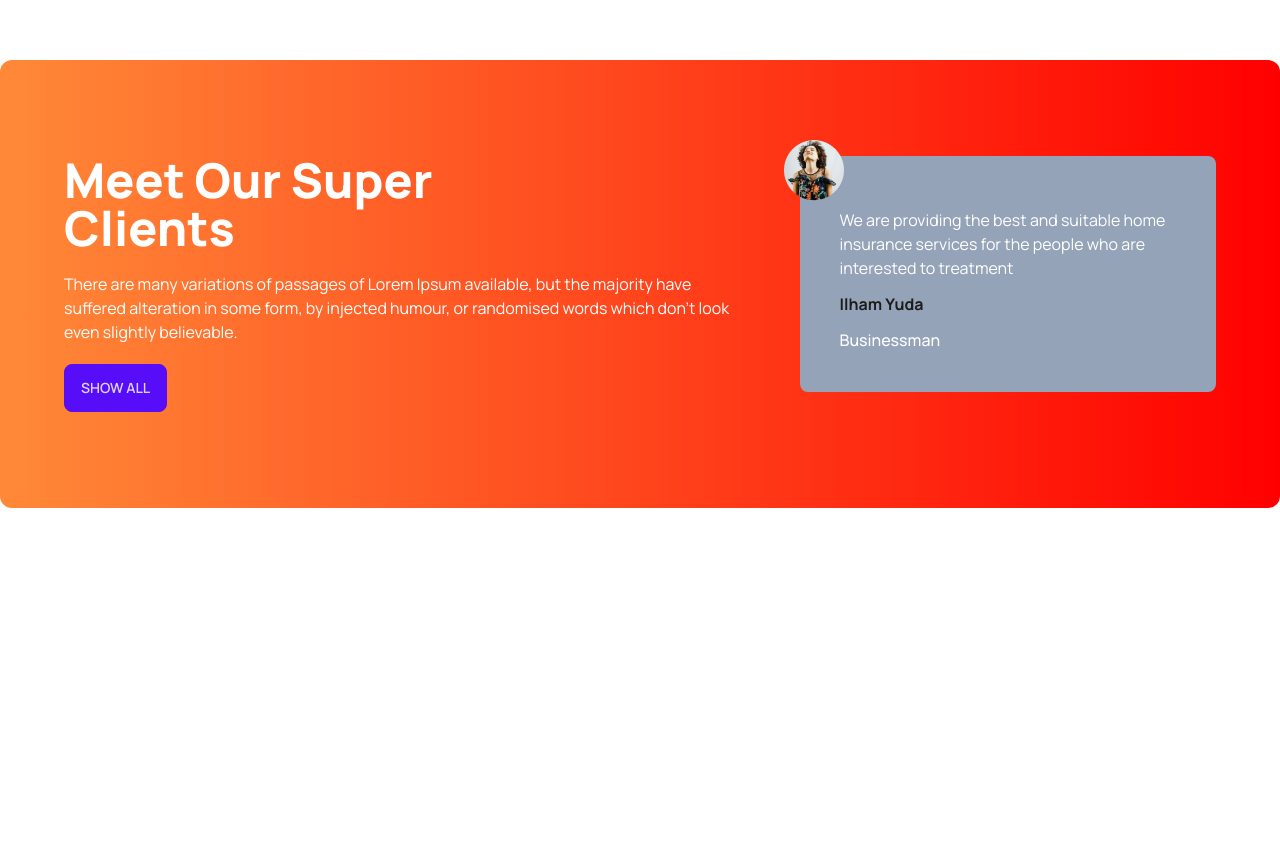
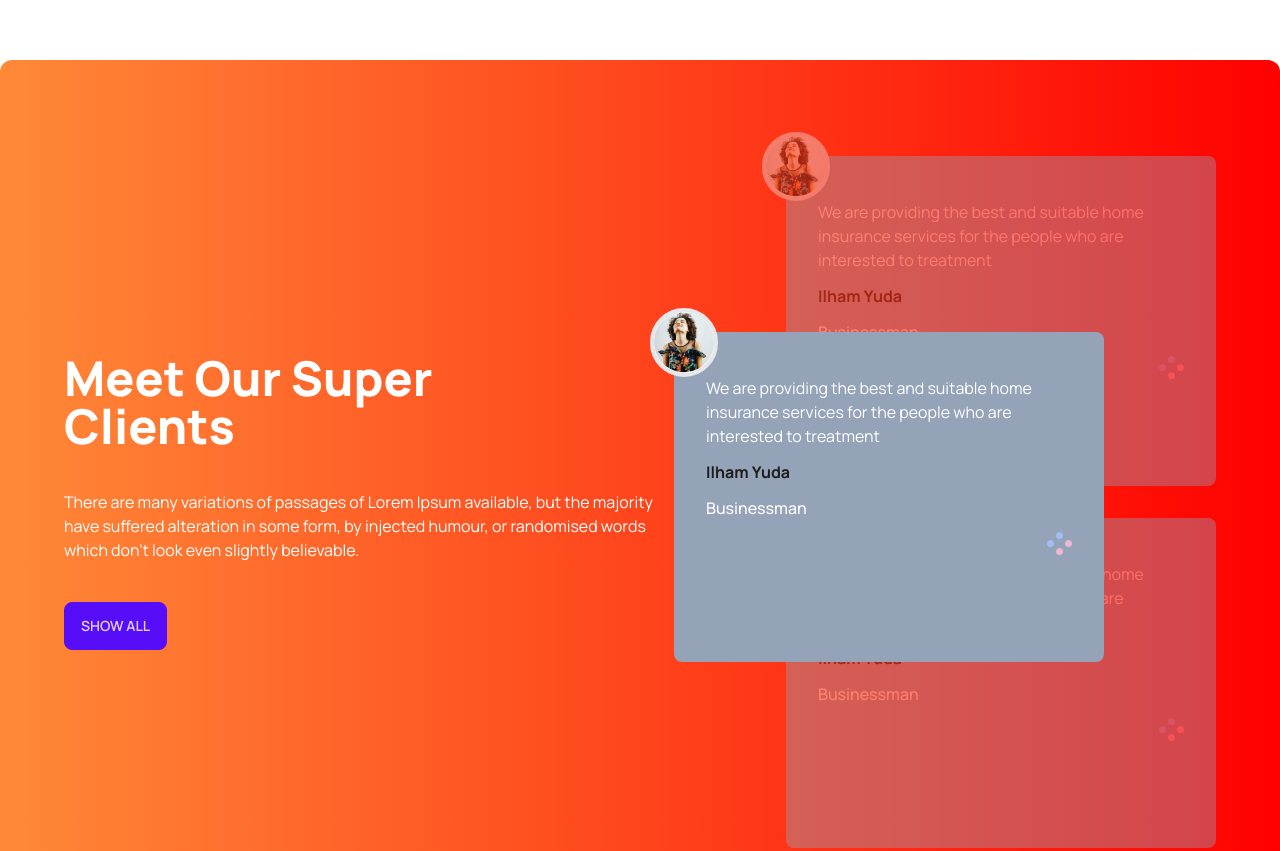
Before and after one commit to raseldev-github/tea-house-resources, a plain HTML site: page tea-house-resources/index.html in a window 1280 px wide. Shown: the part 1720-2571 px from the top of the page. Before the commit the page ends 2324 px from the top, so only its background shows below. Drawn offline with nearby package versions, Linux system fonts and the light colour scheme.

Commit message:
some code addeded

```diff
--- a/tea-house-resources/index.html
+++ b/tea-house-resources/index.html
@@ -132,19 +132,45 @@
                  </div>
               </section>
                           <!-- meet our super clients section -->
-              <section class="my-24 rounded-xl bg-gradient-to-r from-[#FF8938] to-[#F00] px-16 py-24 flex flex-col lg:flex-row gap-12">
-                  <div class="text-white space-y-5">
-                       <h2 class="text-5xl font-extrabold">Meet Our Super <br> Clients</h2>
+              <section class="my-24 rounded-xl bg-gradient-to-r from-[#FF8938] to-[#F00] px-16 py-24 flex items-center flex-col lg:flex-row gap-12">
+                  <div class="text-white space-y-10 lg:pr-20 flex-1">
+                       <h2 class="text-5xl font-extrabold">Meet Our Super
+                        <br> Clients
+                      </h2>
                        <p>There are many variations of passages of Lorem Ipsum available, but the majority have suffered alteration in some form, by injected humour, or randomised words which don't look even slightly believable. </p>
                        <button class="btn btn-primary">Show All</button>
                   </div>
-                  <div>
-                        <!-- review clients -->
-                        <div class="p-10 relative rounded-lg bg-slate-400 text-white space-y-3">
-                             <img class="absolute -ml-14 -mt-14 " src="./images/client.png" alt="">
+                          <!-- review container -->
+                  <div class="relative">
+                        <!--next review -->
+                        <div class="lg:p-8 relative lg:w-[430px] lg:h-[330px] z-10 opacity-40 mb-8 rounded-lg bg-slate-400 text-white space-y-3">
+                             <img class="absolute -ml-14 -mt-14 border-4 rounded-full bg-white" src="./images/client.png" alt="">
                             <p>We are providing the best and suitable home insurance services for the people who are interested to treatment</p>
                             <h4 class="font-bold text-[#1C1C1C]">Ilham Yuda</h4>
                             <p class="font-medium">Businessman</p>
+                            <div class="flex justify-end">
+                              <img src="./images/circles.png" alt="">
+                            </div>
+                        </div>
+                        <!-- current review -->
+                        <div class="lg:p-8 absolute top-44 lg:-left-28 lg:w-[430px] z-20 lg:h-[330px] rounded-lg bg-slate-400 text-white space-y-3">
+                             <img class="absolute lg:-ml-14 lg:-mt-14 sm:mt-10 border-4 rounded-full bg-white" src="./images/client.png" alt="">
+                            <p>We are providing the best and suitable home insurance services for the people who are interested to treatment</p>
+                            <h4 class="font-bold text-[#1C1C1C]">Ilham Yuda</h4>
+                            <p class="font-medium">Businessman</p>
+                            <div class="flex justify-end">
+                              <img src="./images/circles.png" alt="">
+                            </div>
+                        </div>
+                        <!--preivous review -->
+                        <div class="lg:p-8 relative lg:w-[430px] lg:h-[330px] z-10 opacity-40 rounded-lg bg-slate-400 text-white space-y-3 ">
+                             <img class="absolute -ml-14 -mt-14 border-4 rounded-full bg-white" src="./images/client.png" alt="">
+                            <p>We are providing the best and suitable home insurance services for the people who are interested to treatment</p>
+                            <h4 class="font-bold text-[#1C1C1C]">Ilham Yuda</h4>
+                            <p class="font-medium">Businessman</p>
+                            <div class="flex justify-end">
+                              <img src="./images/circles.png" alt="">
+                            </div>
                         </div>
                   </div>
               </section>
```
